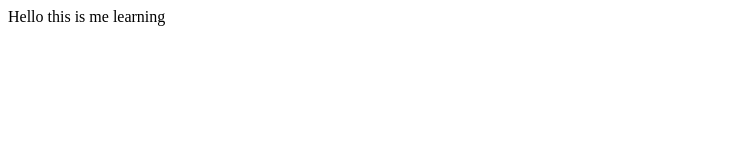
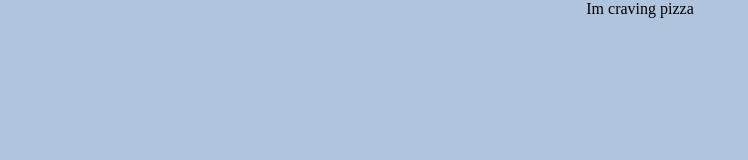
Before and after one commit to Sthomasspence/sthomasspence.github.io, a plain HTML site: page index.html in a window 1280 px wide. Shown: the whole page, without its empty margins (0-748 px from the left). Drawn offline with Linux system fonts and the light colour scheme.

Commit message:
Update index.html

```diff
--- a/index.html
+++ b/index.html
@@ -1 +1,33 @@
-Hello this is me learning
+<!DOCTYPE html>
+<html>
+
+<head lang="en">
+    <title> Penguin </title>
+    <meta name="viewport" content="width=device-width, initial-scale=1" />
+    <style>
+        body {
+            margin: 0;
+            display: flex;
+            flex-direction: column;
+            align-items: center;
+            background-color: lightsteelblue;
+        }
+    </style>
+</head>
+
+<body>
+ Im craving pizza
+</body>
+
+<script>
+var request = new Request('https://icanhazdadjoke.com/', {
+    method: 'GET',
+    headers: {'Accept': 'application/json'}
+}).then(function(r) {
+    console.log(r)
+});
+
+</script>
+
+
+</html>
```
